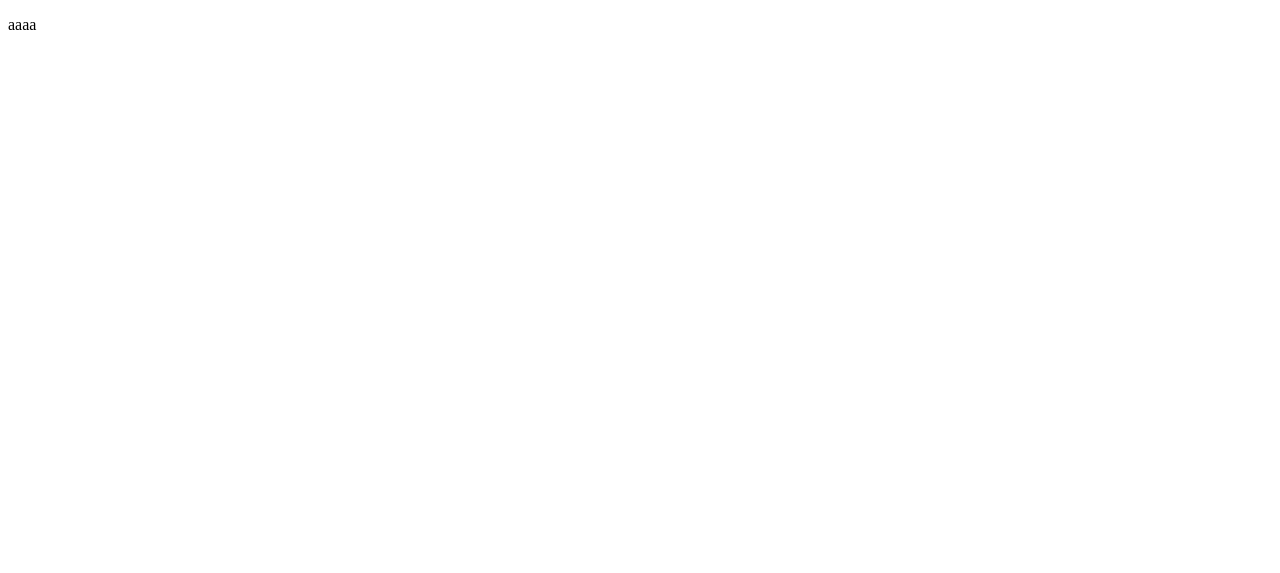
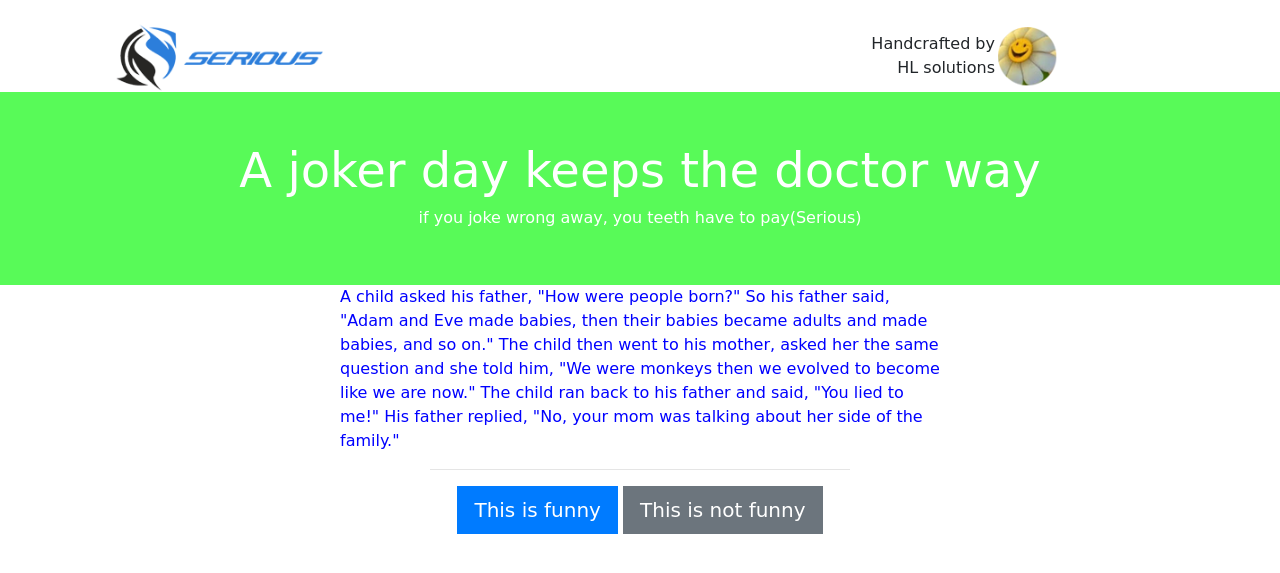
Before and after one commit to khaiars/baitest, a PHP site: page / in a window 1280 px wide. Before the commit the part shown is almost empty. Shown: the top 573 px of the page. Run offline with PHP 8.4, Linux system fonts and the light colour scheme; some web fonts are replaced.

Commit message:
sap xong css

```diff
--- /dev/null
+++ b/css/mystyle.css
@@ -0,0 +1,106 @@
+@import url('https://fonts.https://fonts.googleapis.com/css2?family=Poppins:ital,wght@0,300;1,300&display=swap.com/css2?family=Ballet&display=swap');
+* {
+    margin: 0px;
+    padding: 0px;
+    box-sizing: border-box;
+    font-family: 'Ballet', cursive;
+}
+
+p {
+    text-align: center;
+    text-decoration: dashed;
+    color: blue;
+}
+
+
+/* .container:before,
+.container:after {
+    content: "";
+    display: table;
+}
+
+.container:after {
+    clear: both;
+} */
+
+.container {
+    /*Kích hoạt flexbox*/
+    position: relative;
+    width: 100%;
+    top: 0;
+    left: 0;
+    padding: 20px 20px 0px 0px;
+    display: flex;
+    justify-content: space-between;
+    align-items: center;
+}
+
+.item {
+    width: 200px;
+}
+
+.item2 {
+    flex-grow: 1;
+}
+
+.item3 {
+    text-align: right;
+}
+
+section {
+    padding: 0;
+}
+
+.banner {
+    background-color: #58FA58;
+    text-align: center;
+    padding-top: 50px;
+    padding-bottom: 50px;
+    max-height: 300px;
+}
+
+.banner h1 {
+    color: #fff;
+    text-align: center;
+    font-size: 3em;
+}
+
+.banner h2 {
+    color: #fff;
+    font-size: 1em;
+}
+
+.contentBx {
+    margin: 0 auto;
+    max-width: 600px;
+    width: 100%;
+}
+
+.contentBx button {
+    text-align: center;
+    margin: 0px 100px 0px 100px;
+    padding: auto;
+}
+
+.content p {
+    text-align: left;
+}
+
+hr {
+    width: 70%;
+    margin: auto;
+    size: 5px;
+}
+
+.btn {
+    border-radius: 0 !important;
+}
+
+#outer {
+    width: 100%;
+    text-align: center;
+}
+
+.inner {
+    display: inline-block;
+}
--- a/index.php
+++ b/index.php
@@ -3,12 +3,59 @@
 <head>
     <meta charset="UTF-8">
     <meta http-equiv="X-UA-Compatible" content="IE=edge">
-    <meta name="viewport" content="width=device-width, initial-scale=1.0">
+    <meta name="viewport" content="width=device-width, maximum-scale=1.0, initial-scale=1.0, user-scalable=no">
     <title>Joker</title>
+    <link rel="stylesheet" href="./css/mystyle.css" >
+    <link rel=" stylesheet " href="https://maxcdn.bootstrapcdn.com/bootstrap/4.0.0/css/bootstrap.min.css" />
+    <sc src="https://maxcdn.bootstrapcdn.com/bootstrap/4.0.0/js/bootstrap.min.js" ></sc>
+
 </head>
 
 <body>
-<p>aaaa</p>
+    <div class="container">
+            <div class="item item1">
+                <img src="logo.png" ></img>
+            </div>
+            <div class="item item2"></div>
+            <div class="item item3" >
+                <a > Handcrafted by </a> </br>
+                <a > HL solutions </a>
+            </div>
+            <div class="item item4">
+                <img src="pro.png" alt="">
+            </div>
+    </div>
+
+    <section class="banner">
+        <div class="textBx">
+            <h1>A joker day keeps the doctor way</h1>
+            <h2> if you joke wrong away, you teeth have to pay(Serious)</h2>
+
+        </div>
+    </section>
+    <section class='main'>
+        <div class='content'>
+            <div class="contentBx ">
+                <p>A child asked his father, "How were people born?" So his father said, "Adam and Eve made babies, then their babies became adults and made babies, and so on."
+The child then went to his mother, asked her the same question and she told him, "We were monkeys then we evolved to become like we are now."
+The child ran back to his father and said, "You lied to me!" His father replied, "No, your mom was talking about her side of the family."
+                </p>
+                <hr>
+            </div>
+            <div id="outer">
+            <div class="inner">
+                   <button type="button" class="btn btn-primary btn-lg">This is funny</button>
+
+            </div>
+            <div class="inner">
+                <button type="button" class="btn btn-secondary btn-lg">This is not funny</button>
+                </div>
+                </div>
+        </div>
+
+    </section>
+
 
 </body>
+
 </html>
```
Also changed, not shown: logo.png (added), pro.png (added).
